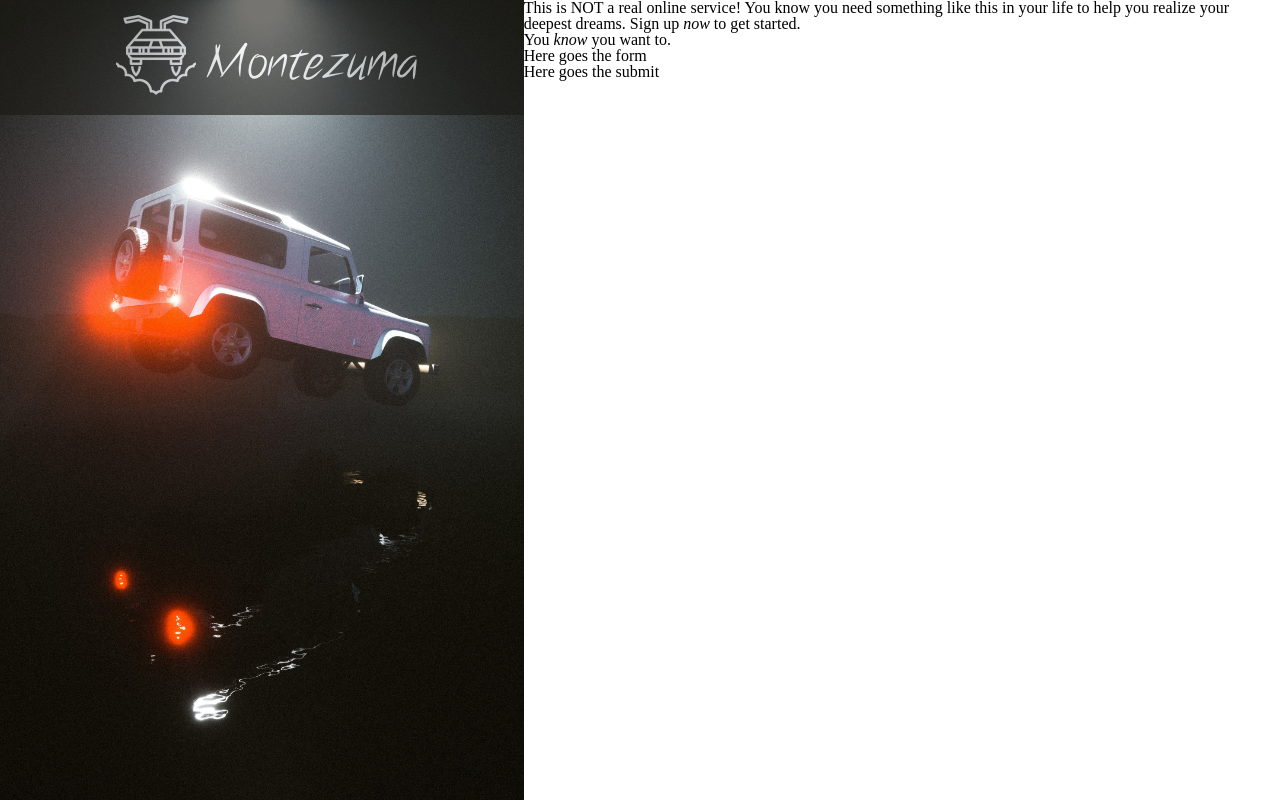
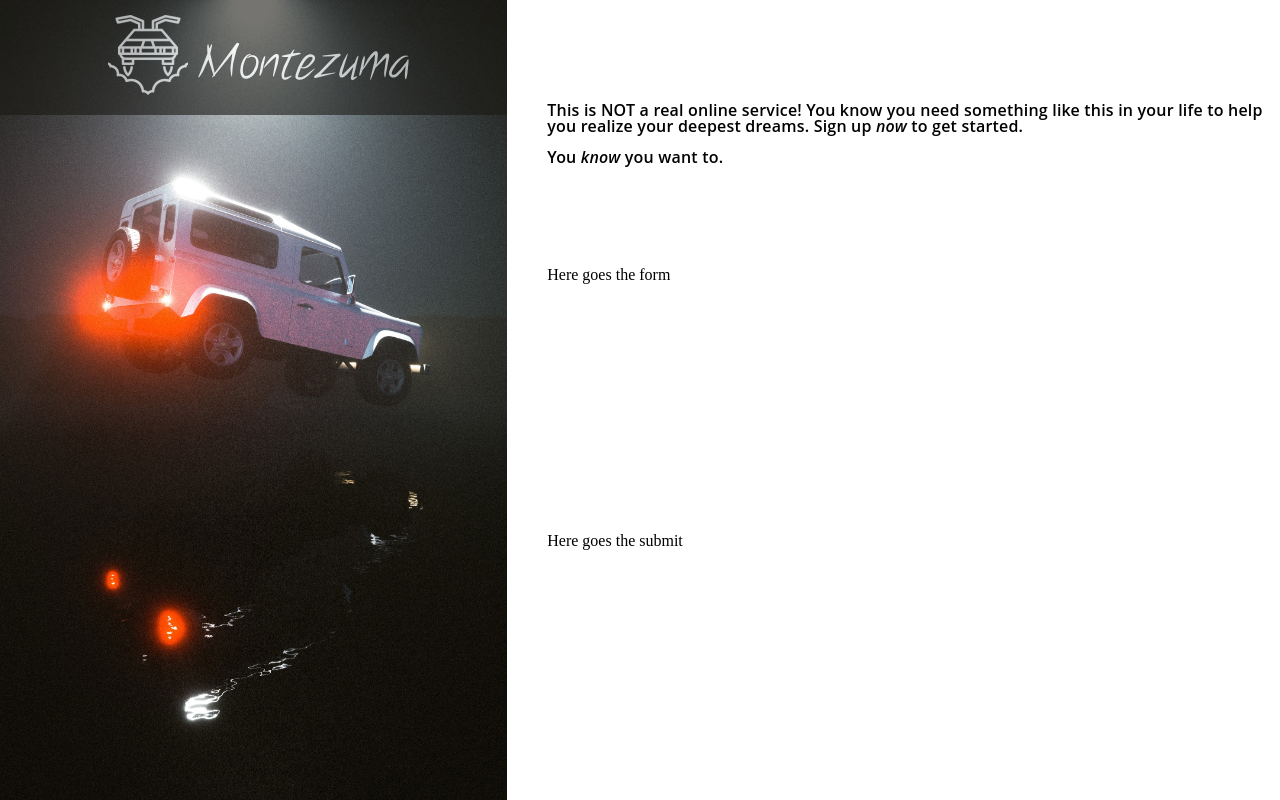
Before and after one commit to Sivnerof/Sign-Up-Form, a plain HTML site: page index.html in a window 1280 px wide. Drawn offline with Linux system fonts and the light colour scheme.

Commit message:
Filler text section added and styled

```diff
--- a/index.html
+++ b/index.html
@@ -25,14 +25,15 @@
             <h1 id="logo">Montezuma</h1>
         </header>
     </div>
+
     <div id="container-right">
-        <div>
-            <p>
+        <div id="filler-text-container">
+            <p class="filler-text">
                 This is NOT a real online service!
                 You know you need something like this in your life to help you realize your deepest dreams.
                 Sign up <em>now</em> to get started.
             </p>
-            <p>
+            <p class="filler-text" id="second-para">
                 You <em>know</em> you want to.
             </p>
         </div>
--- a/scss/style.scss
+++ b/scss/style.scss
@@ -45,6 +45,29 @@ em {
 }
 
 #container-right {
+    display: flex;
+    flex-direction: column;
+    justify-content: space-between;
     height: 100%;
     width: 65%;
+    padding-left: 40px;
+    background-color: white;
+
+    & > div {
+        flex: 1;
+    }
+
+    #filler-text-container {
+        font-family: Open Sans, Helvetica Neue, Helvetica, Arial, sans-serif;
+        font-size: 16px;
+        font-weight: 600;
+        letter-spacing: 0.2px;
+        display: flex;
+        flex-direction: column;
+        justify-content: center;
+
+        #second-para {
+            padding-top: 15px;
+        }
+    }
 }
```
Also changed, not shown: css/style.css, css/style.min.css.
